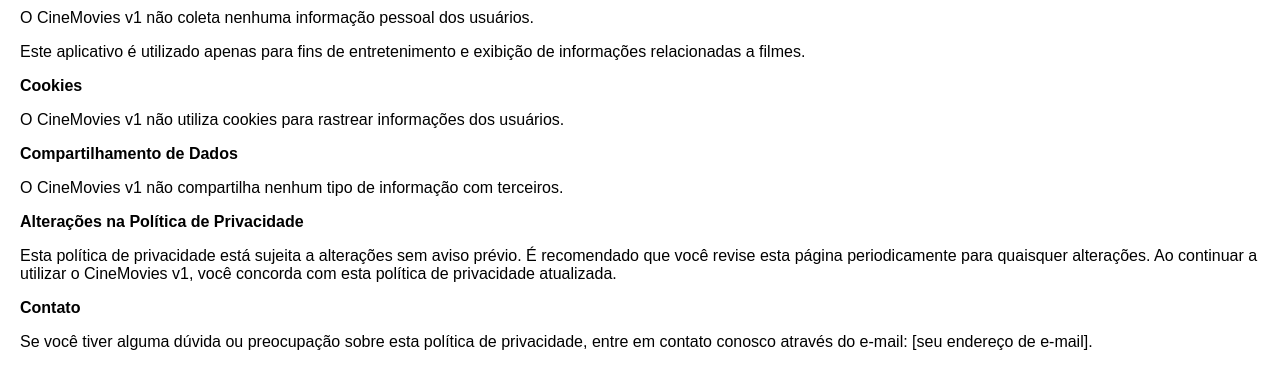
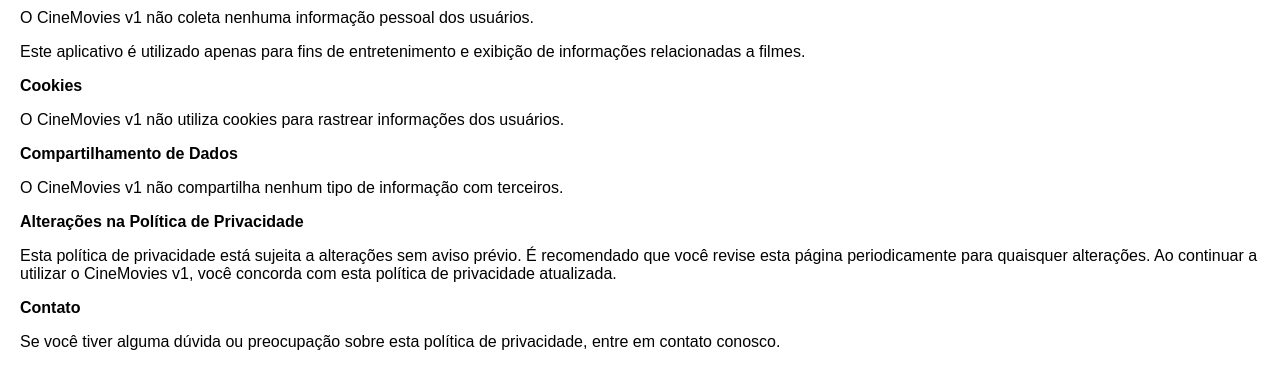
Before and after one commit to JardelMS/politica-de-privacidade, a plain HTML site: page index.html in a window 1280 px wide. Shown: the part 99-488 px from the top of the page. Drawn offline with Linux system fonts and the light colour scheme.

Commit message:
index.html

```diff
--- a/index.html
+++ b/index.html
@@ -44,7 +44,7 @@
     <p>Esta política de privacidade está sujeita a alterações sem aviso prévio. É recomendado que você revise esta página periodicamente para quaisquer alterações. Ao continuar a utilizar o CineMovies v1, você concorda com esta política de privacidade atualizada.</p>
 
     <p><strong>Contato</strong></p>
-    <p>Se você tiver alguma dúvida ou preocupação sobre esta política de privacidade, entre em contato conosco através do e-mail: [seu endereço de e-mail].</p>
+    <p>Se você tiver alguma dúvida ou preocupação sobre esta política de privacidade, entre em contato conosco.</p>
 </body>
 
 </html>
```
